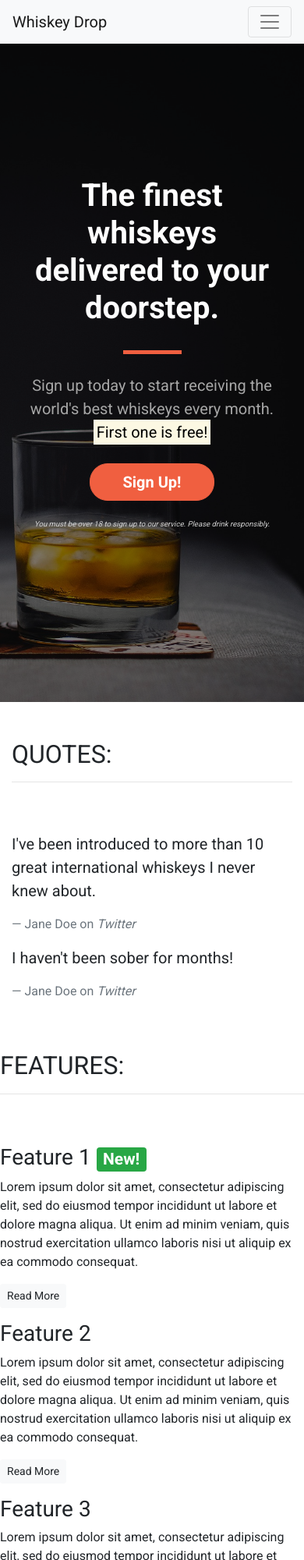
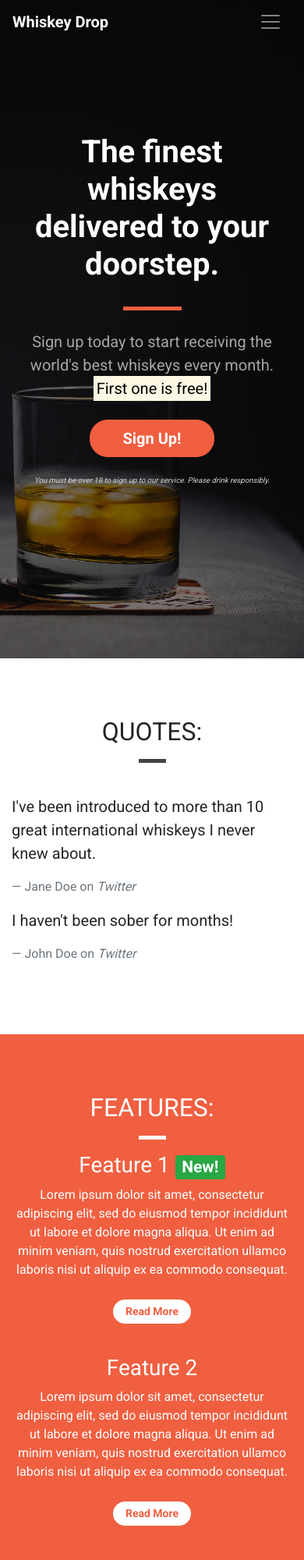
Before and after one commit to horizons83/boot-test, a plain HTML site: page index.html in a window 390 px wide. Shown: the top 2000 px of the page at 78% size. Drawn offline with nearby package versions, Linux system fonts and the light colour scheme.

Commit message:
final commit

```diff
--- a/css/style.css
+++ b/css/style.css
@@ -2,7 +2,30 @@ body {
     font-family: 'Roboto', sans-serif
 }
 
-.alert-container {}
+.container-wrapper {}
+
+.container-wrapper--red {
+    background-color: #f05f40;
+    color: white;
+}
+
+.alert-container .col-12 {
+    padding-left: 0;
+    padding-right: 0;
+}
+
+.site-wide-alert {
+    border-radius: 0;
+    margin-bottom: 0;
+    padding: 5px, 15px;
+    background-color: #eec802;
+    border-color: #eec802;
+    border: 1px solid transparent;
+}
+
+.site-wide-alert strong {
+    padding-left: 15px;
+}
 
 .callout-container {
     height: 100vh;
@@ -35,20 +58,78 @@ body {
 
 .features-container {}
 
+/* Page headers */
+
+.page-header {
+    margin-bottom: 0;
+    border-bottom: 0;
+    text-align: center;
+}
+
+.page-header h2 {
+    margin-top: 0;
+}
+
+.quotes .page-header {
+    margin-bottom: 25px;
+}
+
 /* block-dividers */
 
 .block-divider {
     width: 75px;
     height: 5px;
     border: 0px;
+    background-color: #444;
 }
 
 .block-divider--orange {
     background-color: #f05f40;
 }
 
+.block-divider--white {
+    background-color: white;
+}
+
 .block-divider--short {
     width: 35px;
+}
+
+/* Content containers */
+
+.content-container {
+    padding-top: 75px;
+    padding-bottom: 75px;
+}
+
+/* Navbar */
+
+.navalert-container {
+    position: absolute;
+    top: 0;
+    left: 0;
+    padding-left: 0;
+    padding-right: 0;
+    z-index: 1;
+}
+
+.navbar {
+    margin-bottom: 0;
+    border: 0;
+    width: 100%;
+    background-color: rgba(0,0,0,0.25),
+}
+
+.navbar .navbar-toggler {
+    border: 0;
+}
+
+.navbar-dark .navbar-brand {
+    font-weight: bold;
+}
+
+.navbar .navbar-nav a {
+    font-weight: bold;
 }
 
 /* jumbotron */
@@ -98,3 +179,24 @@ body {
     background-color: #df4929;
     border-color: #df4929;
 }
+
+.feature {
+    text-align: center;
+    margin-bottom: 40px;
+}
+
+.feature i {
+    margin-bottom: 20px;
+    font-size: 45px;
+    line-height: 45px;
+}
+
+.feature .btn {
+    background-color: white;
+    border-color: white;
+    border-radius: 15px;
+    min-width: 100px;
+    font-weight: bold;
+    margin-top: 10px;
+    color: #f05f40;
+}
--- a/index.html
+++ b/index.html
@@ -14,7 +14,17 @@
 
 <body>
     <!--Nav-->
-    <nav class="navbar navbar-light navbar-expand-sm bg-light">
+	<div class="container-fluid navalert-container">
+		<div class="container-fluid alert-container">
+			<div class="row d-none d-sm-block">
+				<div class="col-12">
+					<div class="site-wide-alert alert-warning">
+						<strong> Sale Now On!</strong> We've got a sale on. Get a 12 month subscription for the price of 6! <a href="">See here for details</a>
+					</div>
+				</div>
+			</div>
+		</div>
+		<nav class="navbar navbar-dark navbar-expand-sm">
 			<a href="/" class="navbar-brand">
 				Whiskey Drop</a>
 
@@ -26,7 +36,8 @@
 					<li class="active nav-item mr-2"><a class="nav-link" href="/">Home</a></li>
 					<li class="nav-item mr-2"><a class="nav-link" href="">About</a></li>
 					<li class="nav-item dropdown">
-                    <a class="nav-link dropdown-toggle" href="#" id="navbarDropdownMenuLink" role="button" data-toggle="dropdown" aria-haspopup="true" aria-expanded="false">
+						<a class="nav-link dropdown-toggle" href="#" id="navbarDropdownMenuLink" role="button"
+							data-toggle="dropdown" aria-haspopup="true" aria-expanded="false">
 							Whiskeys
 						</a>
 						<div class="dropdown-menu" aria-labelledby="navbarDropdownMenuLink">
@@ -42,19 +53,11 @@
 			</div>
 			<div class="d-none d-md-block">
 				<p class="navbar-text my-auto mr-2"><i>Great whiskey delivered to your door</i></p>
-            <a href="/login">Sign In / Sign Up</a>
+				<a href="/login" class="btn btn--cta btn--red">Sign In / Sign Up</a>
 			</div>
 			<!--</div>-->
 		</nav>
-    <!--<div class="container alert-container">-->
-    <!--    <div class="row d-none d-sm-block">-->
-    <!--        <div class="col-12">-->
-    <!--            <div class="alert alert-warning">-->
-    <!--                <strong>Sale Now On!</strong> We've got a sale on. Get a 12 month subscription for the price of 6! <a href="">See here for more details</a>-->
-    <!--            </div>-->
-    <!--        </div>-->
-    <!--    </div>-->
-    <!--</div>-->
+	</div>
     <div class="container-fluid callout-container">
         <!-- Callout -->
         <div class="opaque-overlay">&nbsp;</div>
@@ -76,24 +79,27 @@
     <!-- /.callout -->
 
     <!-- Quotes -->
-    <div class="container quotes-container">
+	<div class="container-wrapper">
+		<div class="container quotes-container content-container">
 			<section class="quotes">
 				<div class="row">
-                <div class="col-12 my-5">
+					<div class="col-12 page-header">
 						<h2 class="text-uppercase">Quotes:</h2>
-                    <hr />
+						<hr class="block-divider block-divider--short">
 					</div>
 				</div>
 				<div class="row">
 					<div class="col-12 col-md-6">
 						<div class="media">
 							<div class="d-none d-sm-block">
-                            <img src="images/girl-image.png" class="rounded-circle mr-3" height=100 width=100>
+								<img src="images/girl-image.png" class="rounded-circle mr-3" height="100px" width="100px">
 	                        </div>
 								<div class="media-body">
 									<blockquote class="blockquote">
-                                <p>I've been introduced to more than 10 great international whiskeys I never knew about.</p>
-                                <footer class="blockquote-footer">Jane Doe on <cite title="Twitter">Twitter</cite></footer>
+										<p>I've been introduced to more than 10 great international whiskeys I never knew
+											about.</p>
+										<footer class="blockquote-footer">Jane Doe on <cite title="Twitter">Twitter</cite>
+										</footer>
 									</blockquote>
 								</div>
 							</div>
@@ -101,12 +107,13 @@
 						<div class="col-12 col-md-6">
 							<div class="media">
 								<div class="d-none d-sm-block">
-                            <img src="images/guy-image.png" class="rounded-circle mr-3" height=100 width=100>
+									<img src="images/guy-image.png" class="rounded-circle mr-3" height="100px" width="100px">
 	                        </div>
 									<div class="media-body">
 										<blockquote class="blockquote">
 											<p>I haven't been sober for months!</p>
-                                <footer class="blockquote-footer">Jane Doe on <cite title="Twitter">Twitter</cite></footer>
+											<footer class="blockquote-footer">John Doe on
+												<cite title="Twitter">Twitter</cite></footer>
 										</blockquote>
 									</div>
 								</div>
@@ -114,41 +121,51 @@
 						</div>
 			</section>
 		</div>
+	</div>
     <!-- /.quotes -->
 
     <!-- Features -->
-    <div class="features-container">
+	<div class="container-wrapper container-wrapper--red">
+		<div class="container features-container content-container">
 			<section class="features">
 				<div class="row">
-                <div class="col-12 my-5">
+					<div class="col-12 page-header">
 						<h2 class="text-uppercase">Features:</h2>
-                    <hr />
+						<hr class="block-divider block-divider--short block-divider--white" />
 					</div>
 				</div>
 				<div class="row">
 					<div class="col-12 col-md-6 col-lg-4">
 						<div class="feature">
-                        <h3><i class="fas fa-gift d-none d-sm-inline"></i> Feature 1 <span class="badge badge-success">New!</span></h3>
-                        <p>Lorem ipsum dolor sit amet, consectetur adipiscing elit, sed do eiusmod tempor incididunt ut labore et dolore magna aliqua. Ut enim ad minim veniam, quis nostrud exercitation ullamco laboris nisi ut aliquip ex ea commodo consequat.</p>
+							<h3><i class="fas fa-gift d-none d-sm-block"></i> Feature 1
+								<span class="badge badge-success">New!</span></h3>
+							<p>Lorem ipsum dolor sit amet, consectetur adipiscing elit, sed do eiusmod tempor incididunt ut
+								labore et dolore magna aliqua. Ut enim ad minim veniam, quis nostrud exercitation ullamco
+								laboris nisi ut aliquip ex ea commodo consequat.</p>
 							<p><a class="btn btn-sm btn-light" href="">Read More</a></p>
 						</div>
 					</div>
 					<div class="col-12 col-md-6 col-lg-4">
 						<div class="feature">
-                        <h3><i class="fas fa-credit-card d-none d-sm-inline"></i> Feature 2</h3>
-                        <p>Lorem ipsum dolor sit amet, consectetur adipiscing elit, sed do eiusmod tempor incididunt ut labore et dolore magna aliqua. Ut enim ad minim veniam, quis nostrud exercitation ullamco laboris nisi ut aliquip ex ea commodo consequat.</p>
+							<h3><i class="fas fa-credit-card d-none d-sm-block"></i> Feature 2</h3>
+							<p>Lorem ipsum dolor sit amet, consectetur adipiscing elit, sed do eiusmod tempor incididunt ut
+								labore et dolore magna aliqua. Ut enim ad minim veniam, quis nostrud exercitation ullamco
+								laboris nisi ut aliquip ex ea commodo consequat.</p>
 							<p><a class="btn btn-sm btn-light" href="">Read More</a></p>
 						</div>
 					</div>
 					<div class="col-12 d-md-none d-lg-block col-lg-4">
 						<div class="feature">
-                        <h3><i class="fas fa-times-circle d-none d-sm-inline"></i> Feature 3</h3>
-                        <p>Lorem ipsum dolor sit amet, consectetur adipiscing elit, sed do eiusmod tempor incididunt ut labore et dolore magna aliqua. Ut enim ad minim veniam, quis nostrud exercitation ullamco laboris nisi ut aliquip ex ea commodo consequat.</p>
+							<h3><i class="fas fa-times-circle d-none d-sm-block"></i> Feature 3</h3>
+							<p>Lorem ipsum dolor sit amet, consectetur adipiscing elit, sed do eiusmod tempor incididunt ut
+								labore et dolore magna aliqua. Ut enim ad minim veniam, quis nostrud exercitation ullamco
+								laboris nisi ut aliquip ex ea commodo consequat.</p>
 							<p><a class="btn btn-sm btn-light" href="">Read More</a></p>
 						</div>
 					</div>
 				</div>
 			</section>
+		</div>
 	</div>
     <!-- /.features -->
 
```
Lines whose indentation alone changed are shown as unchanged.
